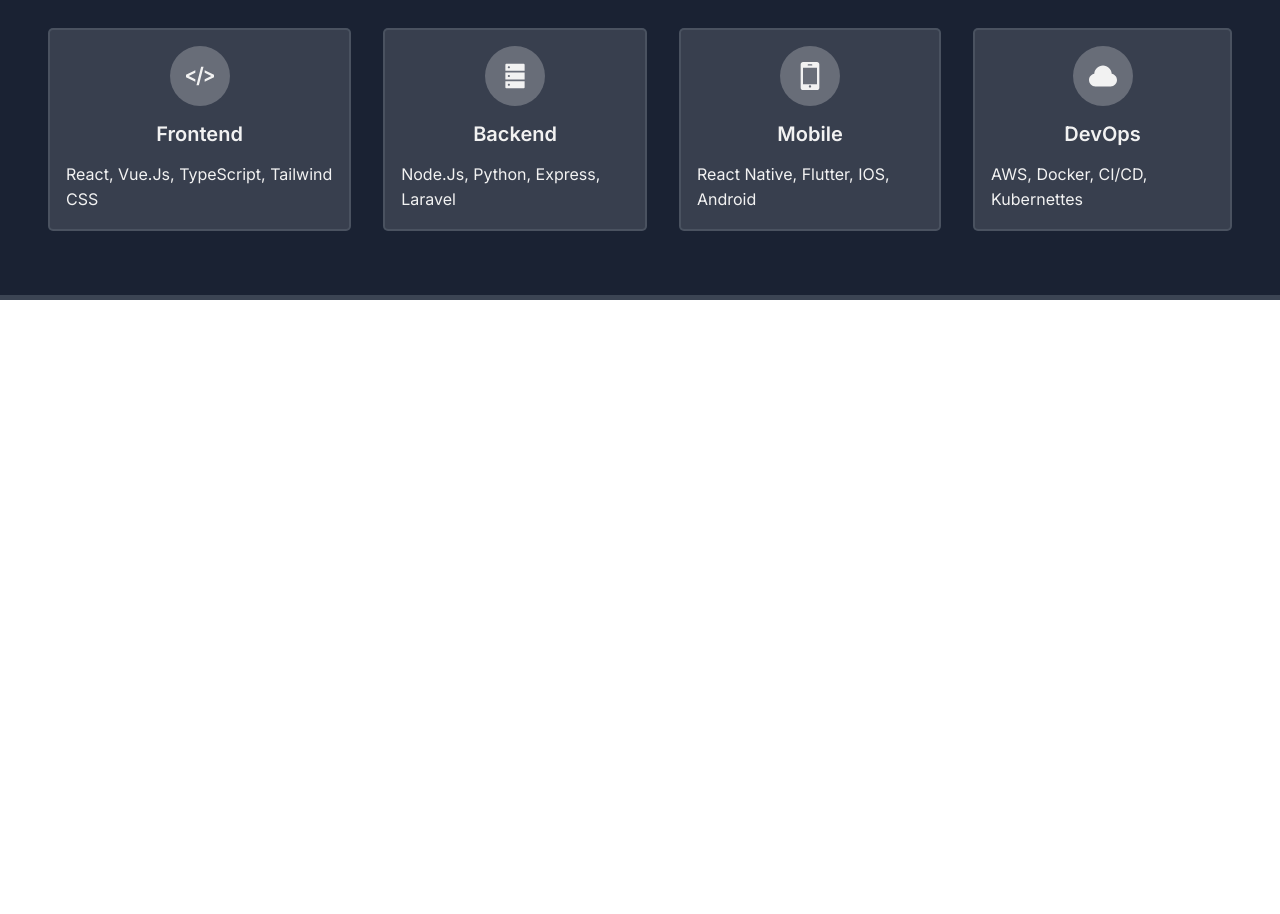
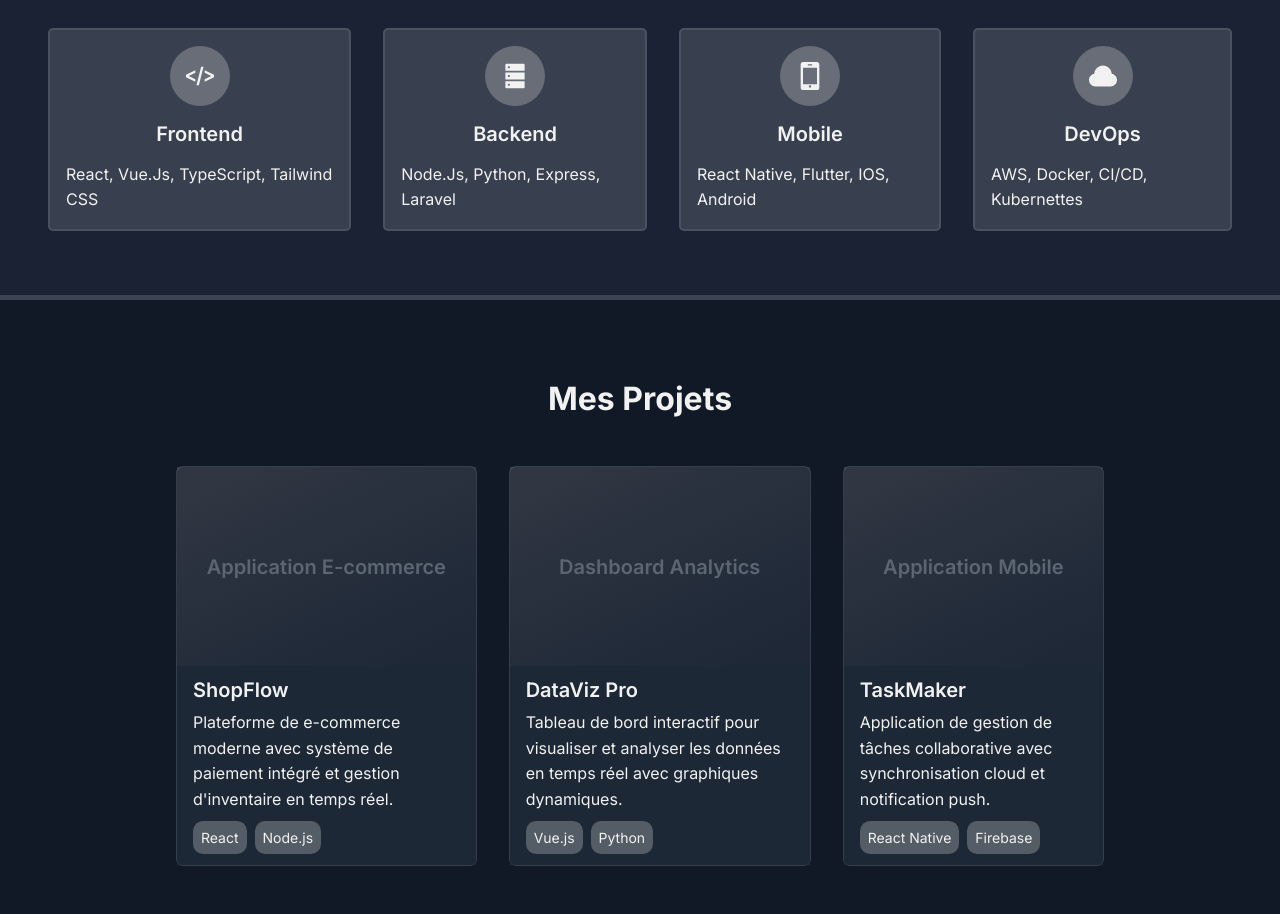
Before and after one commit to Lendl63/Portfolio, a plain HTML site: page index.html in a window 1280 px wide. Shown: the part 2226-3140 px from the top of the page. Before the commit the page ends 2526 px from the top, so only its background shows below. Drawn offline with Linux system fonts and the light colour scheme; animation ran at ten frames a second.

Commit message:
feat: ajout de la section projet (structure et design)

```diff
--- a/index.html
+++ b/index.html
@@ -170,5 +170,57 @@
             </div>
         </div>
     </section>
+
+    <!--===== PROJECTS SECTION =====-->
+    <section class="projects dark" id="project">
+        <h2 class="section-title">Mes Projets</h2>
+        <div class="projects-contain">
+            <div class="project-card">
+                <div class="type-project">
+                    <p>Application E-commerce</p>
+                </div>
+                <div class="details-project">
+                    <h3 class="section-title-second">ShopFlow</h3>
+                    <p class="section-text">
+                        Plateforme de e-commerce moderne avec système de paiement intégré et gestion d'inventaire en temps réel.
+                    </p>
+                    <ul>
+                        <li>React</li>
+                        <li>Node.js</li>
+                    </ul>
+                </div>
+            </div>
+            <div class="project-card">
+                <div class="type-project">
+                    <p>Dashboard Analytics</p>
+                </div>
+                <div class="details-project">
+                    <h3 class="section-title-second">DataViz Pro</h3>
+                    <p class="section-text">
+                        Tableau de bord interactif pour visualiser et analyser les données en temps réel avec graphiques dynamiques.
+                    </p>
+                    <ul>
+                        <li>Vue.js</li>
+                        <li>Python</li>
+                    </ul>
+                </div>
+            </div>
+            <div class="project-card">
+                <div class="type-project">
+                    <p>Application Mobile</p>
+                </div>
+                <div class="details-project">
+                    <h3 class="section-title-second">TaskMaker</h3>
+                    <p class="section-text">
+                        Application de gestion de tâches collaborative avec synchronisation cloud et notification push.
+                    </p>
+                    <ul>
+                        <li>React Native</li>
+                        <li>Firebase</li>
+                    </ul>
+                </div>
+            </div>
+        </div>
+    </section>
 </body>
 </html>
--- a/src/css/style.css
+++ b/src/css/style.css
@@ -300,3 +300,67 @@
     height: 90%;
     gap: 1rem;
 }
+
+/* ===== PROJECTS SECTION ===== */
+.projects-contain,
+.project-card,
+.type-project {
+    display: flex;
+    align-items: center;
+    justify-content: center;
+}
+
+.projects-contain {
+    width: 80%;
+    gap: 2rem;
+    padding: 3rem;
+}
+
+.project-card {
+    flex-direction: column;
+    border: 1px solid var(--border-soft);
+    border-radius: 7px;
+    height: 25rem;
+}
+
+.type-project {
+    height: 50%;
+    width: 100%;
+    background: linear-gradient(-25deg, var(--card-dark) 10%,  var(--card-soft) 90%);
+}
+
+.type-project > p {
+    font-family: var(--font-main);
+    font-size: var(--fs-h3);
+    font-weight: var(--fw-semibold);
+    line-height: var(--lh-title);
+    color: var(--text-muted);
+}
+
+.details-project {
+    display: flex;
+    flex-direction: column;
+    align-items: flex-start;
+    justify-content: center;
+    gap: 0.5rem;
+    height: 50%;
+    background: var(--card-dark);
+    padding: 1rem;
+}
+
+.details-project > ul {
+    list-style: none;
+    display: flex;
+    align-items: center;
+    gap: 0.5rem;
+    color: var(--text-main);
+}
+
+.details-project > ul > li {
+    font-family: var(--font-main);
+    font-size: var(--fs-small);
+    font-weight: var(--fw-regular);
+    padding: 0.5rem;
+    border-radius: 10px;
+    background-color: var(--bg-icon);
+}
```
